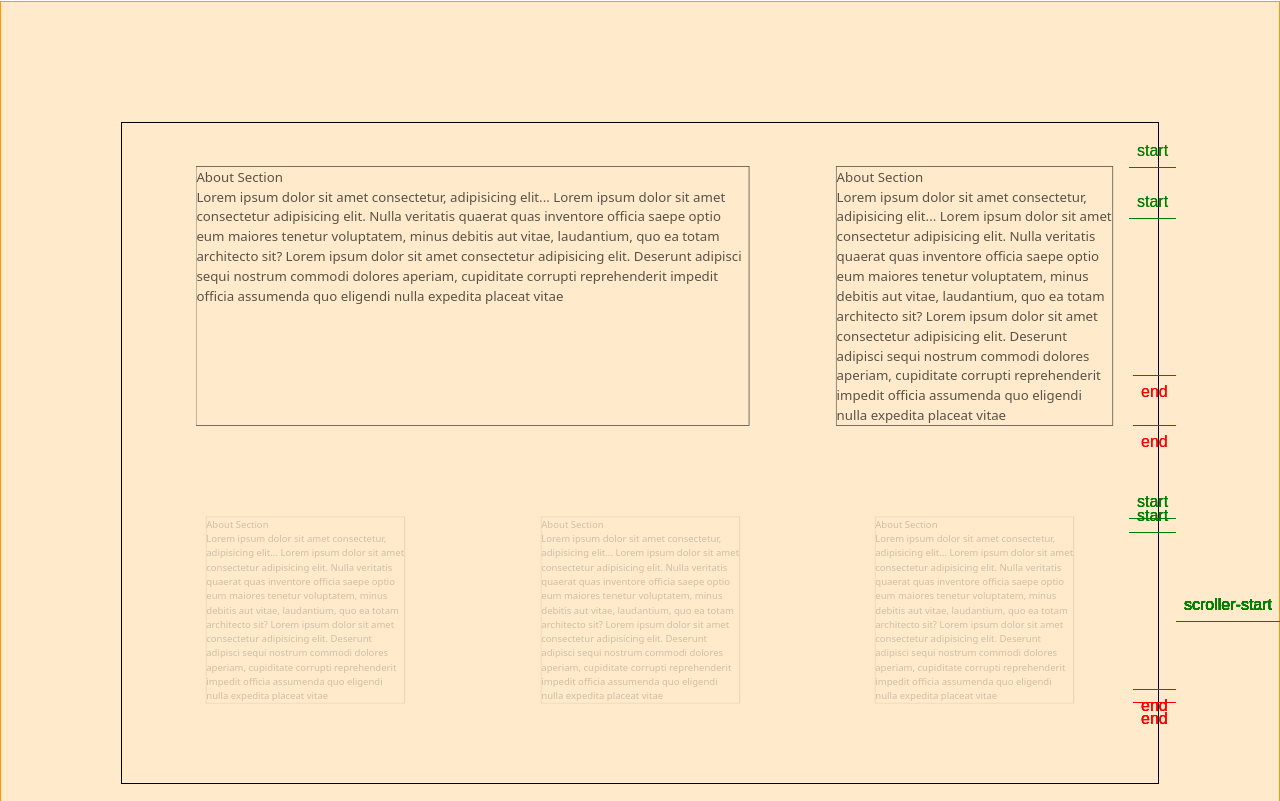
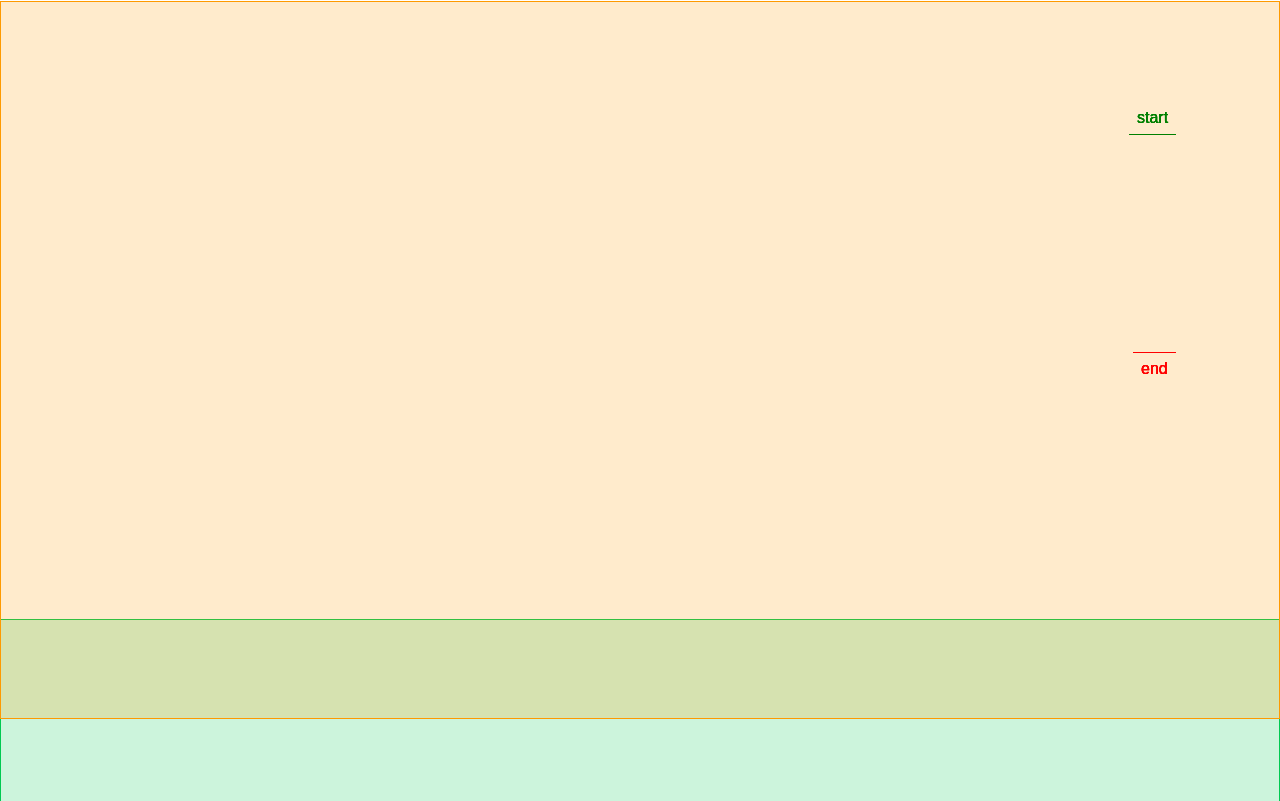
Before and after one commit to fwedwicc/FM-Portfolio-V2, a React (Vite) app: page / in a window 1280 px wide. Shown: the part 899-1700 px from the top of the page. Built offline with nearby package versions, Linux system fonts and the light colour scheme.

Commit message:
Refactor GSAP animations in About and Hero components for improved performance and clarity

```diff
--- a/src/components/About.jsx
+++ b/src/components/About.jsx
@@ -6,7 +6,6 @@ gsap.registerPlugin(ScrollTrigger)
 
 const About = () => {
   const sectionRef = useRef(null)
-  const contentRefs = useRef([])
 
   useEffect(() => {
     const el = sectionRef.current
@@ -17,65 +16,70 @@ const About = () => {
       { y: 100 },
       {
         y: -180,
+        ease: 'none',
+        duration: 3,
         scrollTrigger: {
           trigger: el,
+          toggleActions: 'restart pause reverse pause',
           start: 'top bottom',
           end: 'bottom top',
-          scrub: true,
+          scrub: 1,
           markers: false,
         },
       }
     )
 
-    // Animate content blocks: scale and fade in
-    contentRefs.current.forEach((content) => {
     gsap.fromTo(
-        content,
-        { scale: 0.5, opacity: 0 },
+      '#box-1',
+      { x: -40, opacity: 0 },
       {
-          scale: 1,
+        x: 0,
         opacity: 1,
+        ease: 'none',
+        duration: 3,
         scrollTrigger: {
-            trigger: content,
-            start: 'top 190%',
-            end: 'bottom 85%',
-            scrub: true,
+          trigger: '#box-1',
+          scrub: 1,
           markers: true,
+          start: 'top 110%',
+          end: 'bottom 80%',
         },
       }
     )
-    })
+    gsap.fromTo(
+      '#box-2',
+      { x: 40, opacity: 0 },
+      {
+        x: 0,
+        opacity: 1,
+        ease: 'none',
+        duration: 3,
+        scrollTrigger: {
+          trigger: '#box-2',
+          scrub: 1,
+          markers: true,
+          start: 'top 110%',
+          end: 'bottom 80%',
+        },
+      }
+    )
+
   }, [])
 
-  // Push each ref to contentRefs array only once
-  const addToRefs = (el) => {
-    if (el && !contentRefs.current.includes(el)) {
-      contentRefs.current.push(el)
-    }
-  }
-
   return (
-    <section ref={sectionRef} className='px-30 py-30 border border-amber-500 bg-amber-500/20'>
-      <div className='grid grid-cols-3 border p-4'>
-        <div ref={addToRefs} className='col-span-2 border'>
-          <h1>About Section</h1>
-          <p>Lorem ipsum dolor sit amet consectetur, adipisicing elit... Lorem ipsum dolor sit amet consectetur adipisicing elit. Nulla veritatis quaerat quas inventore officia saepe optio eum maiores tenetur voluptatem, minus debitis aut vitae, laudantium, quo ea totam architecto sit? Lorem ipsum dolor sit amet consectetur adipisicing elit. Deserunt adipisci sequi nostrum commodi dolores aperiam, cupiditate corrupti reprehenderit impedit officia assumenda quo eligendi nulla expedita placeat vitae</p>
+    <section ref={sectionRef} className='px-48 py-30 border border-amber-500 bg-amber-500/20'>
+      <div className='grid grid-cols-3 p-3 gap-4'>
+        <div id='box-1' className='col-span-2 border py-24'>
+          hello
         </div>
-        <div ref={addToRefs} className='border'>
-          <h1>About Section</h1>
-          <p>Lorem ipsum dolor sit amet consectetur, adipisicing elit... Lorem ipsum dolor sit amet consectetur adipisicing elit. Nulla veritatis quaerat quas inventore officia saepe optio eum maiores tenetur voluptatem, minus debitis aut vitae, laudantium, quo ea totam architecto sit? Lorem ipsum dolor sit amet consectetur adipisicing elit. Deserunt adipisci sequi nostrum commodi dolores aperiam, cupiditate corrupti reprehenderit impedit officia assumenda quo eligendi nulla expedita placeat vitae</p>
+        <div id='box-2' className='border py-24'>
+          hello
         </div>
-        <div ref={addToRefs} className='border'>
-          <h1>About Section</h1>
-          <p>Lorem ipsum dolor sit amet consectetur, adipisicing elit... Lorem ipsum dolor sit amet consectetur adipisicing elit. Nulla veritatis quaerat quas inventore officia saepe optio eum maiores tenetur voluptatem, minus debitis aut vitae, laudantium, quo ea totam architecto sit? Lorem ipsum dolor sit amet consectetur adipisicing elit. Deserunt adipisci sequi nostrum commodi dolores aperiam, cupiditate corrupti reprehenderit impedit officia assumenda quo eligendi nulla expedita placeat vitae</p>
+        <div id='box-1' className='border py-24'>
+          hello
         </div>
-        <div ref={addToRefs} className='border'>
-          <h1>About Section</h1>
-          <p>Lorem ipsum dolor sit amet consectetur, adipisicing elit... Lorem ipsum dolor sit amet consectetur adipisicing elit. Nulla veritatis quaerat quas inventore officia saepe optio eum maiores tenetur voluptatem, minus debitis aut vitae, laudantium, quo ea totam architecto sit? Lorem ipsum dolor sit amet consectetur adipisicing elit. Deserunt adipisci sequi nostrum commodi dolores aperiam, cupiditate corrupti reprehenderit impedit officia assumenda quo eligendi nulla expedita placeat vitae</p>
-        </div>
-        <div ref={addToRefs} className='border'>
-          <h1>About Section</h1>
-          <p>Lorem ipsum dolor sit amet consectetur, adipisicing elit... Lorem ipsum dolor sit amet consectetur adipisicing elit. Nulla veritatis quaerat quas inventore officia saepe optio eum maiores tenetur voluptatem, minus debitis aut vitae, laudantium, quo ea totam architecto sit? Lorem ipsum dolor sit amet consectetur adipisicing elit. Deserunt adipisci sequi nostrum commodi dolores aperiam, cupiditate corrupti reprehenderit impedit officia assumenda quo eligendi nulla expedita placeat vitae</p>
+        <div id='box-2' className='col-span-2 border py-24'>
+          hello
         </div>
       </div>
     </section>
--- a/src/components/Hero.jsx
+++ b/src/components/Hero.jsx
@@ -18,7 +18,7 @@ const Hero = () => {
           trigger: logoRef.current,
           start: 'top center',
           end: 'bottom top',
-          scrub: true,
+          scrub: 1,
         },
       }
     )
```
Lines whose indentation alone changed are shown as unchanged.
